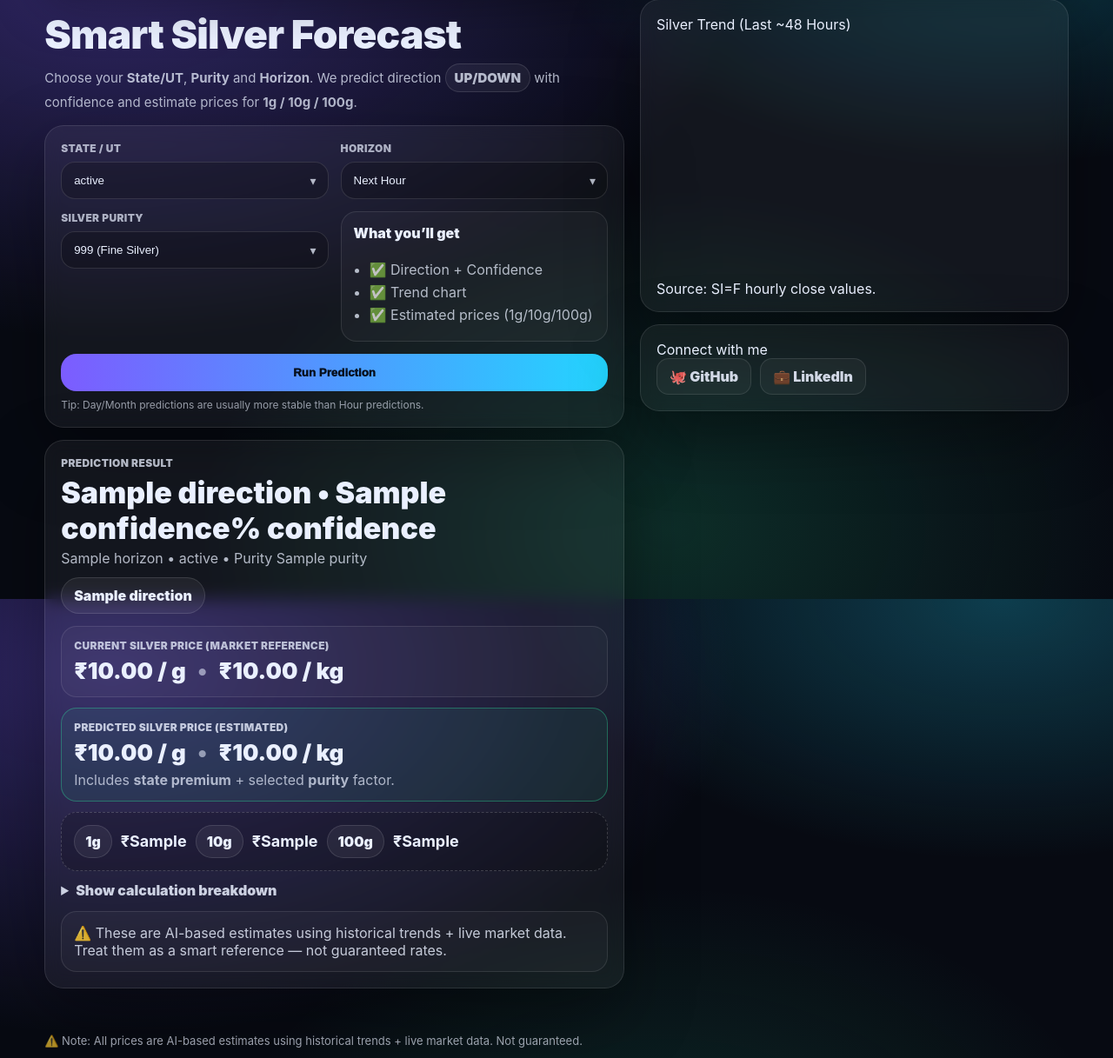
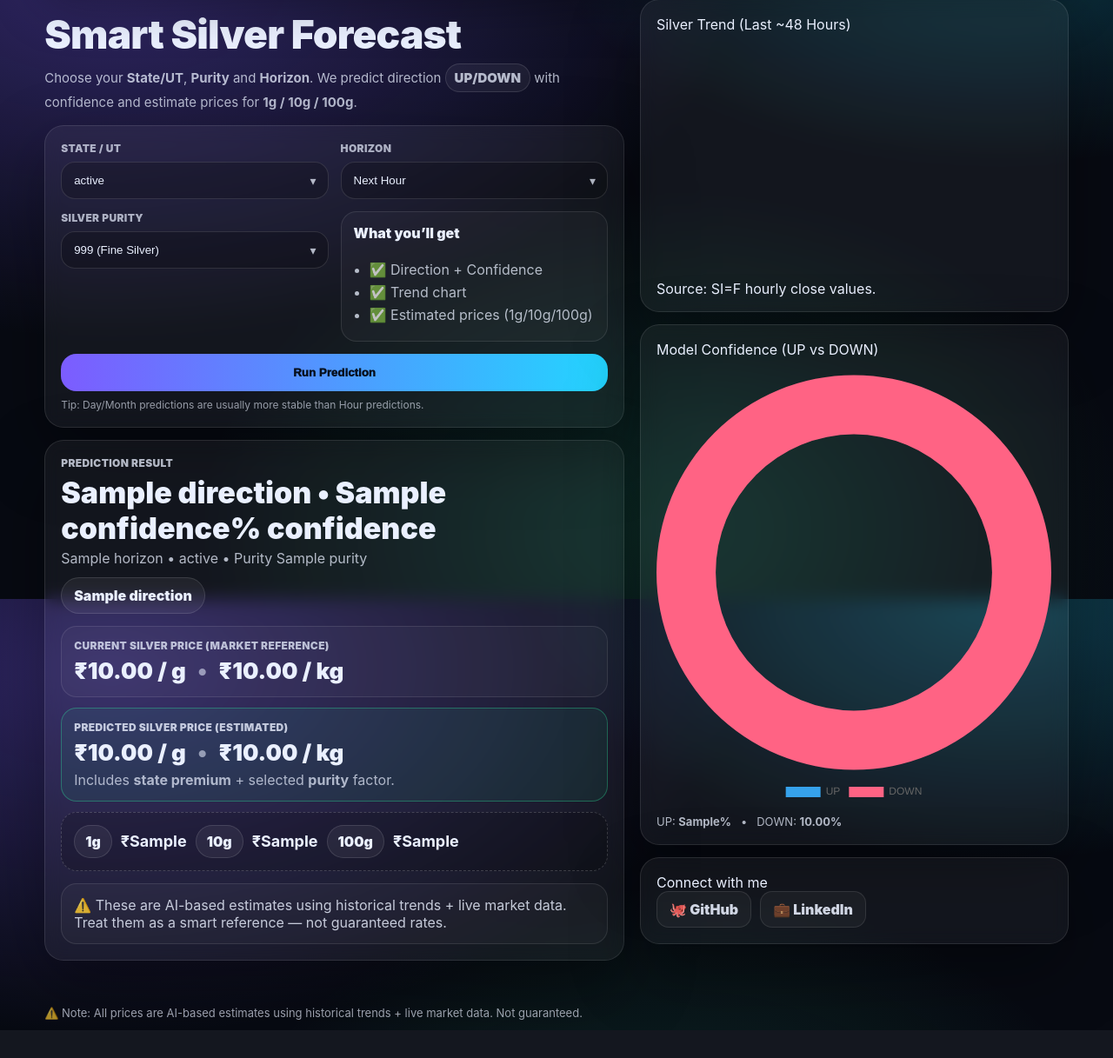
Before and after one commit to Bhavy123321/Silver-Price-Predictor, a Flask app: template templates/index.html in a window 1280 px wide. Shown: the part 111-1328 px from the top of the page at 87% size. After the commit the page ends 1296 px from the top, so only its background shows below. Run offline with Flask 3, Linux system fonts and the light colour scheme; the template is opened without the code that fills it: most values are stand-ins (such as "Sample title", 1, 10 or a date in 2020); parts of the project's set-up code (start-up, migrations or seed data) failed here and were passed over.

Commit message:
Update index.html

```diff
--- a/templates/index.html
+++ b/templates/index.html
@@ -66,7 +66,7 @@
 
     <!-- ✅ RESULT (NEW UI STYLE) -->
     {% if result %}
-    <div class="card" style="margin-top:14px;">
+    <div class="card" id="resultCard" style="margin-top:14px;">
 
       <div style="display:flex; align-items:flex-start; justify-content:space-between; gap:12px; flex-wrap:wrap;">
         <div>
@@ -96,7 +96,7 @@
         </div>
       </div>
 
-      <!-- ✅ PREDICTED PRICE ROW (requested) -->
+      <!-- ✅ PREDICTED PRICE ROW -->
       <div style="margin-top:12px; padding:14px; border-radius:18px;
                   border:1px solid rgba(46,229,157,.35); background:rgba(46,229,157,.08);">
         <div style="opacity:.80; font-weight:900; font-size:12px; text-transform:uppercase; letter-spacing:.35px;">
@@ -112,10 +112,9 @@
         </div>
       </div>
 
-      <!-- ✅ AMOUNTS LINE (clean bottom row) -->
+      <!-- ✅ AMOUNTS LINE -->
       <div style="margin-top:12px; padding:14px; border-radius:18px;
                   border:1px dashed rgba(255,255,255,.18); background:rgba(0,0,0,.18);">
-        <div style="display:flex; gap:10px; flex-wrap:wrap; align-items:center; justify-content:space-between;">
         <div style="display:flex; gap:10px; flex-wrap:wrap; align-items:center;">
           <span class="pill" style="padding:8px 12px;">1g</span>
           <strong style="font-size:18px;">₹{{ result.prices.p1 }}</strong>
@@ -127,23 +126,6 @@
           <strong style="font-size:18px;">₹{{ result.prices.p100 }}</strong>
         </div>
       </div>
-      </div>
-
-      <!-- (Optional) Hidden breakdown (NOT on main view) -->
-      <details style="margin-top:12px; opacity:.85;">
-        <summary style="cursor:pointer; font-weight:900;">Show calculation breakdown</summary>
-        <div style="margin-top:10px; display:grid; gap:10px;">
-          <div style="padding:12px; border-radius:14px; border:1px solid rgba(255,255,255,.10); background:rgba(255,255,255,.03);">
-            <b>Base (INR/kg):</b> ₹{{ result.base_inr_kg }} (converted from SI=F + USDINR)
-          </div>
-          <div style="padding:12px; border-radius:14px; border:1px solid rgba(255,255,255,.10); background:rgba(255,255,255,.03);">
-            <b>Premium (₹/kg):</b> ₹{{ result.premium_per_kg }} (state/wholesale demo premium)
-          </div>
-          <div style="padding:12px; border-radius:14px; border:1px solid rgba(255,255,255,.10); background:rgba(255,255,255,.03);">
-            <b>Predicted rate (₹/g):</b> ₹{{ result.prices.per_g }} = (Base + Premium)/1000 after purity factor
-          </div>
-        </div>
-      </details>
 
       <!-- Disclaimer -->
       <div style="margin-top:14px; padding:14px; border-radius:18px;
@@ -159,24 +141,47 @@
 
   <!-- RIGHT -->
   <div class="hero-right">
-    <div class="card chart-card">
+
+    <!-- Trend chart -->
+    <div class="card chart-card" id="trendCard">
       <div class="card-title">Silver Trend (Last ~48 Hours)</div>
       <canvas id="priceChart"></canvas>
       <div class="card-foot">Source: SI=F hourly close values.</div>
     </div>
 
-    <div class="card connect-card">
+    <!-- ✅ Confidence chart (same height as result container) -->
+    {% if result %}
+    <div class="card" id="confCard" style="margin-top:14px; display:flex; flex-direction:column;">
+      <div class="card-title" style="margin-bottom:10px;">Model Confidence (UP vs DOWN)</div>
+
+      <div style="flex:1; min-height:260px; position:relative;">
+        <canvas id="confChart" style="width:100%; height:100%;"></canvas>
+      </div>
+
+      <div style="opacity:.75; margin-top:10px; font-size:13px;">
+        UP: <b>{{ result.proba_up }}%</b> &nbsp; • &nbsp;
+        DOWN: <b>{{ "%.2f"|format(100 - result.proba_up) }}%</b>
+      </div>
+    </div>
+    {% endif %}
+
+    <!-- Connect card -->
+    <div class="card connect-card" id="connectCard">
       <div class="card-title">Connect with me</div>
       <div class="btn-row">
         <a class="btn-soft" href="{{ social.github }}" target="_blank" rel="noopener">🐙 GitHub</a>
         <a class="btn-soft" href="{{ social.linkedin }}" target="_blank" rel="noopener">💼 LinkedIn</a>
       </div>
     </div>
+
   </div>
 
 </section>
 
 <script>
+  // -----------------------------
+  // Trend Chart
+  // -----------------------------
   const labels = {{ (labels if labels else []) | tojson }};
   const values = {{ (values if values else []) | tojson }};
 
@@ -205,6 +210,56 @@
       }
     });
   }
+
+  // -----------------------------
+  // Confidence Chart + Match Height
+  // -----------------------------
+  const resultExists = {{ (true if result else false) | tojson }};
+  if (resultExists) {
+    const upProb = {{ (result.proba_up if result else 50) | tojson }};
+    const downProb = 100 - upProb;
+
+    const confCanvas = document.getElementById("confChart");
+    if (confCanvas) {
+      new Chart(confCanvas, {
+        type: "doughnut",
+        data: {
+          labels: ["UP", "DOWN"],
+          datasets: [{
+            data: [upProb, downProb],
+            borderWidth: 0,
+            hoverOffset: 6
+          }]
+        },
+        options: {
+          responsive: true,
+          maintainAspectRatio: false,
+          plugins: {
+            legend: { display: true, position: "bottom" },
+            tooltip: { callbacks: { label: (ctx) => `${ctx.label}: ${ctx.raw.toFixed(2)}%` } }
+          },
+          cutout: "70%"
+        }
+      });
+    }
+
+    // Match conf card height to result card height (same size)
+    const resultCard = document.getElementById("resultCard");
+    const confCard = document.getElementById("confCard");
+
+    function matchHeight(){
+      if (!resultCard || !confCard) return;
+      // Set conf card height exactly same as result card
+      confCard.style.height = resultCard.offsetHeight + "px";
+    }
+
+    window.addEventListener("load", matchHeight);
+    window.addEventListener("resize", () => {
+      confCard.style.height = "auto"; // reset
+      matchHeight();
+    });
+    matchHeight();
+  }
 </script>
 
 {% endblock %}
```
Lines whose indentation alone changed are shown as unchanged.
